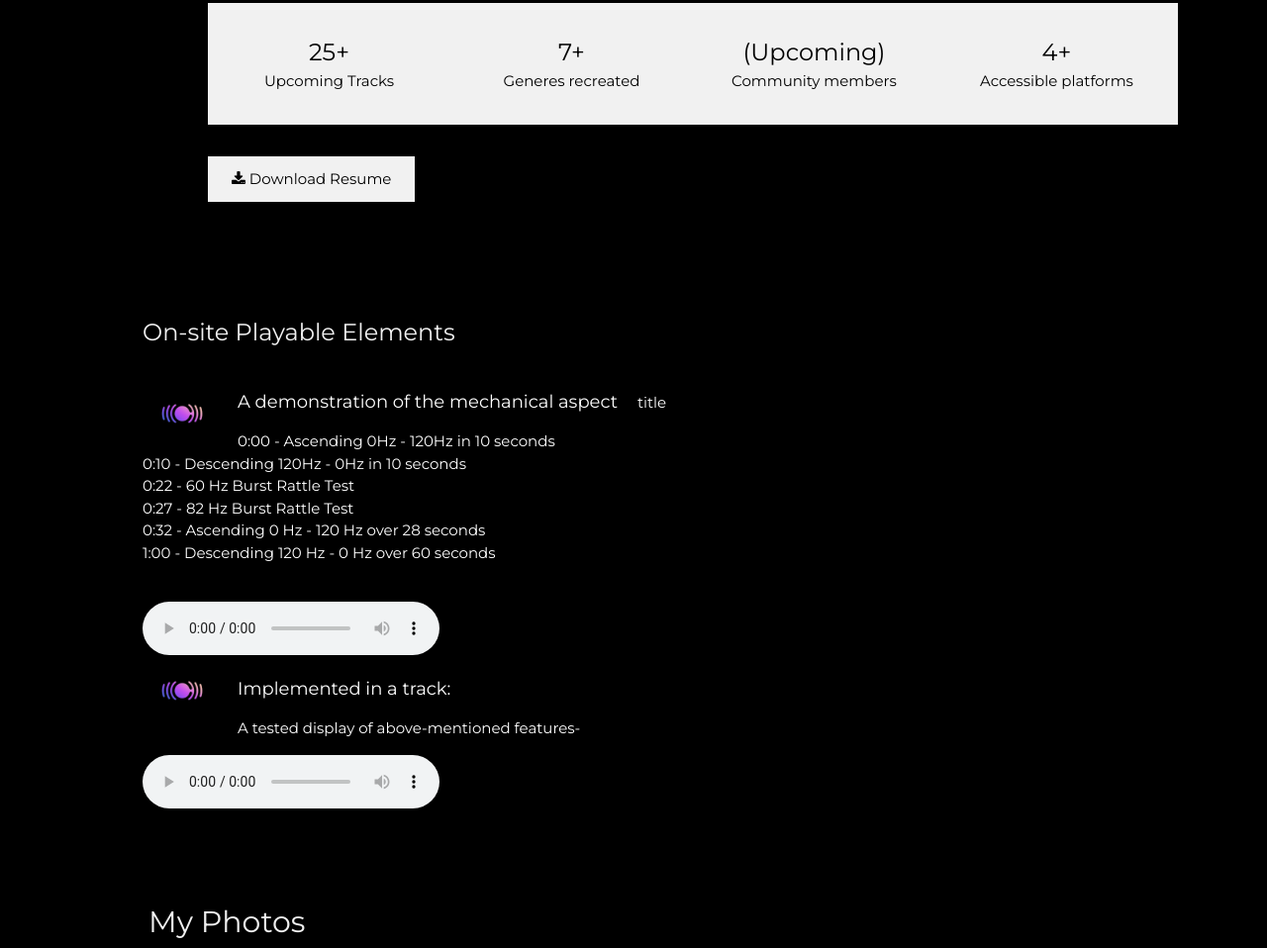
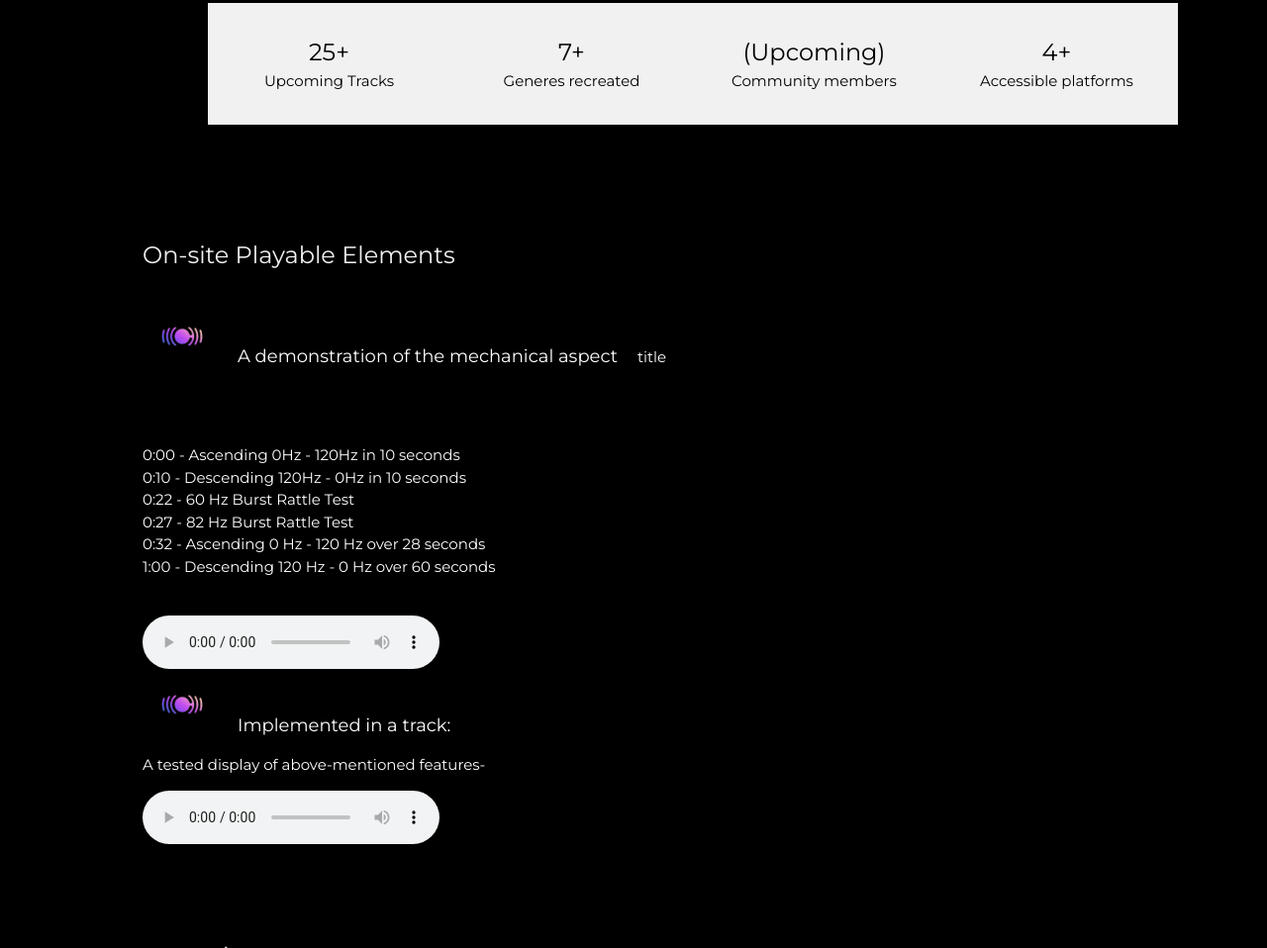
Before and after one commit to AnirudhDabas/VIBEROTECH, a plain HTML site: page index.html in a window 1280 px wide. Shown: the part 1180-2138 px from the top of the page at 99% size. Drawn offline with nearby package versions, Linux system fonts and the light colour scheme.

Commit message:
Update index.html

```diff
--- a/index.html
+++ b/index.html
@@ -105,17 +105,13 @@ body, h1,h2,h3,h4,h5,h6 {font-family: "Montserrat", sans-serif}
       </div>
     </div>
 
-    <button class="w3-button w3-light-grey w3-padding-large w3-section">
-      <i class="fa fa-download"></i> Download Resume
-    </button>
-
 
     </div>
 
     <!-- Testimonials -->
     <h3 class="w3-padding-24 w3-text-light-grey">On-site Playable Elements</h3>
-    <img src="logo.png" alt="Avatar" class="w3-left w3-circle w3-margin-right" style="width:80px">
-    <p><span class="w3-large w3-margin-right">A demonstration of the mechanical aspect</span> title</p>
+    <img src="logo.png" alt="Avatar" class="w3-left w3-circle w3-margin-right" style="width:80px"><br>
+    <p><span class="w3-large w3-margin-right">A demonstration of the mechanical aspect</span> title</p><br><br>
     <p>
 0:00 - Ascending 0Hz - 120Hz in 10 seconds<br>
 0:10 - Descending 120Hz - 0Hz in 10 seconds<br>
@@ -130,7 +126,7 @@ body, h1,h2,h3,h4,h5,h6 {font-family: "Montserrat", sans-serif}
 Your browser does not support the audio element.
 </audio><br>
 
-    <img src="logo.png" alt="Avatar" class="w3-left w3-circle w3-margin-right" style="width:80px">
+    <img src="logo.png" alt="Avatar" class="w3-left w3-circle w3-margin-right" style="width:80px"><br>
     <p><span class="w3-large w3-margin-right">Implemented in a track:</span> </p>
     <p>A tested display of above-mentioned features-</p>
     <audio controls>
```
